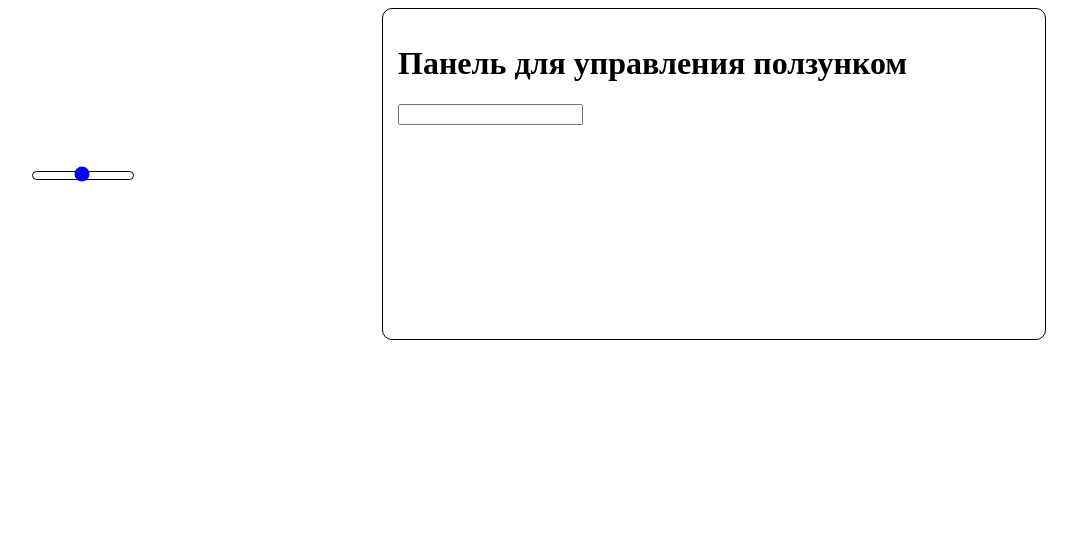
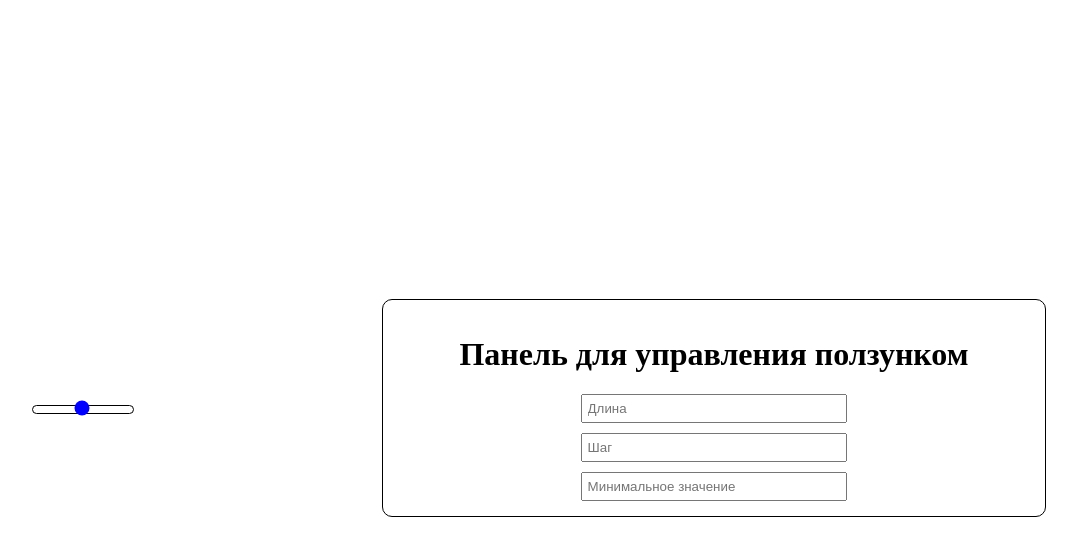
Before and after one commit to canoua/4-task, a website built with Vite: page index.html in a window 1280 px wide. Shown: the whole page, without its empty margins (101-1178 px from the left). Built offline with nearby package versions, Linux system fonts and the light colour scheme.

Commit message:
ref: add method createinput

```diff
--- a/src/components/input.ts
+++ b/src/components/input.ts
@@ -4,7 +4,8 @@ export function input() {
     app: any;
     line: HTMLElement | undefined;
     range: HTMLElement | undefined;
-    wrapper: any;
+    wrapper: HTMLElement | undefined;
+    value: any;
 
     constructor(containerClass: any) {
       this.app = document.getElementById(containerClass)
@@ -12,14 +13,14 @@ export function input() {
       this.wrapper = document.createElement('div');
       this.range = document.createElement('div');
 
-      this.wrapper?.classList.add('wrapper');
+      this.wrapper.classList.add('wrapper');
       this.app.appendChild(this.wrapper);
-      this.range?.classList.add('range');
-      this.line?.classList.add('line');
-      this.wrapper?.appendChild(this.range);
+      this.range.classList.add('range');
+      this.line.classList.add('line');
+      this.wrapper.appendChild(this.range);
       this.wrapper.appendChild(this.line);
 
-      this.range?.addEventListener('mousedown', function() {
+      this.range.addEventListener('mousedown', function() {
         this.draggable = true;
       })
     }
@@ -37,17 +38,23 @@ export function input() {
       this.container = document.createElement('div');
       this.container.classList.add('panel-container');
 
-      this.inputMin = document.createElement('input');
-      this.inputMin.setAttribute('type', 'text');
-      this.inputMin.setAttribute('name', 'input-min');
-      this.inputMin.classList.add('input-min');
-
       this.title = document.createElement('h1');
       this.title.textContent = 'Панель для управления ползунком';
 
-      this.container.appendChild(this.title)
       this.app.appendChild(this.container);
-      this.container.appendChild(this.inputMin)
+      this.container.appendChild(this.title);
+      this.createInput(this.container, this.inputWidth, 'input-width', 'Длина', 'input-width');
+      this.createInput(this.container, this.inputStep, 'input-step', 'Шаг', 'input-step');
+      this.createInput(this.container, this.inputMin, 'input-min', 'Минимальное значение', 'input-min');
+    }
+
+    createInput(parent: any, element: any, name: string, placeholder: string, className: string) {
+      element = document.createElement('input');
+      element.setAttribute('type', 'text');
+      element.setAttribute('name', name);
+      element.setAttribute('placeholder', placeholder);
+      element.classList.add(className);
+      parent.appendChild(element);
     }
   }
 
--- a/src/style.css
+++ b/src/style.css
@@ -2,6 +2,7 @@
   display: flex;
   justify-content: space-around;
   align-items: center;
+  height: 100vh;
 }
 
 .wrapper {
@@ -36,6 +37,18 @@
   padding: 15px;
   border-radius: 10px;
   width: 50%;
-  height: 300px;
-  /* background-color: #000; */
+  display: flex;
+  flex-direction: column;
+  justify-content: center;
+  align-items: center;
 }
+
+input[type='text'] {
+  width: 40%;
+  margin-bottom: 10px;
+  padding: 5px;
+}
+
+input[type='text']:last-child {
+  margin-bottom: 0;
+}
```
